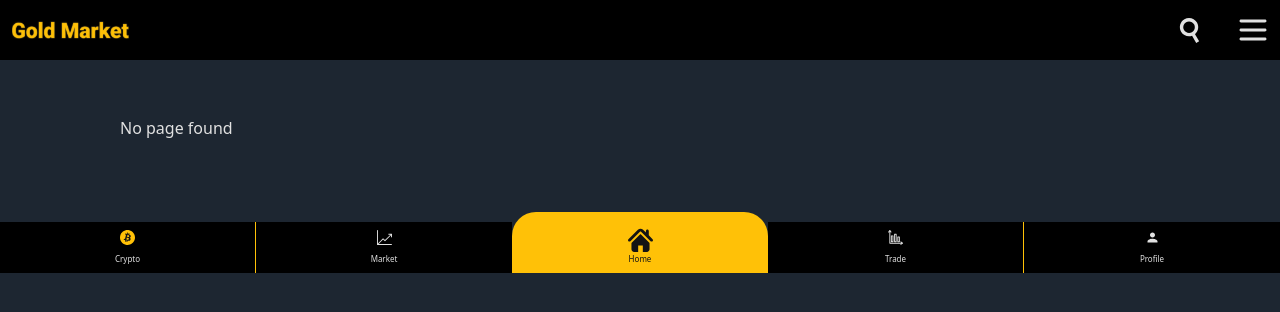
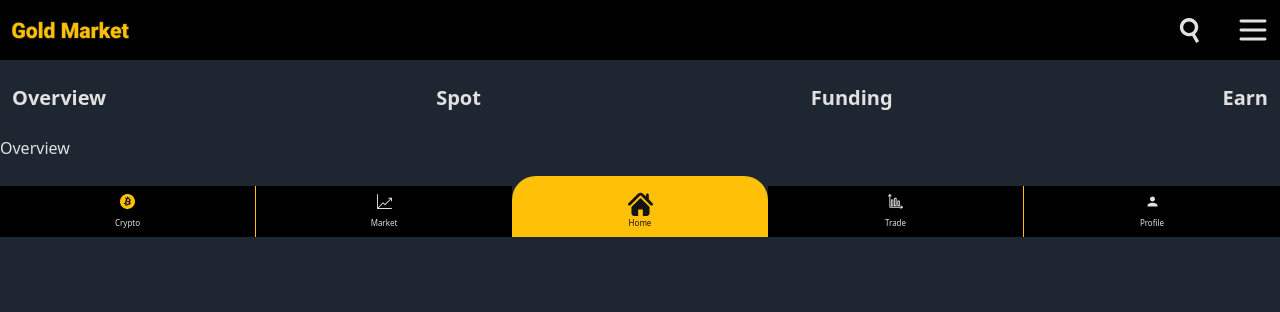
Before and after one commit to Anikcse19/Gold_coin_2, a React (Vite) app: page /manage in a window 1280 px wide. Shown: the top 312 px of the page. Built offline with nearby package versions, Linux system fonts and the light colour scheme.

Commit message:
resolve routing

```diff
--- a/src/pages/Manage/index.tsx
+++ b/src/pages/Manage/index.tsx
@@ -1,7 +1,7 @@
-import React from 'react';
+import React, { useState } from 'react';
 
 const Manage = () => {
-  const [currentDynamicComp, setCurrentDynamicComp]: any = 'overview';
+  const [currentDynamicComp, setCurrentDynamicComp] = useState('Overview');
 
   return (
     <div>
@@ -37,6 +37,8 @@ const Manage = () => {
           </li>
         </ul>
       </nav>
+
+      <div>{currentDynamicComp}</div>
     </div>
   );
 };
--- a/src/routes/routes.tsx
+++ b/src/routes/routes.tsx
@@ -32,7 +32,7 @@ const routes = createBrowserRouter([
         element: <Home />,
       },
       {
-        path: 'manage/overview',
+        path: 'manage',
         element: <Manage />,
       },
       {
```
